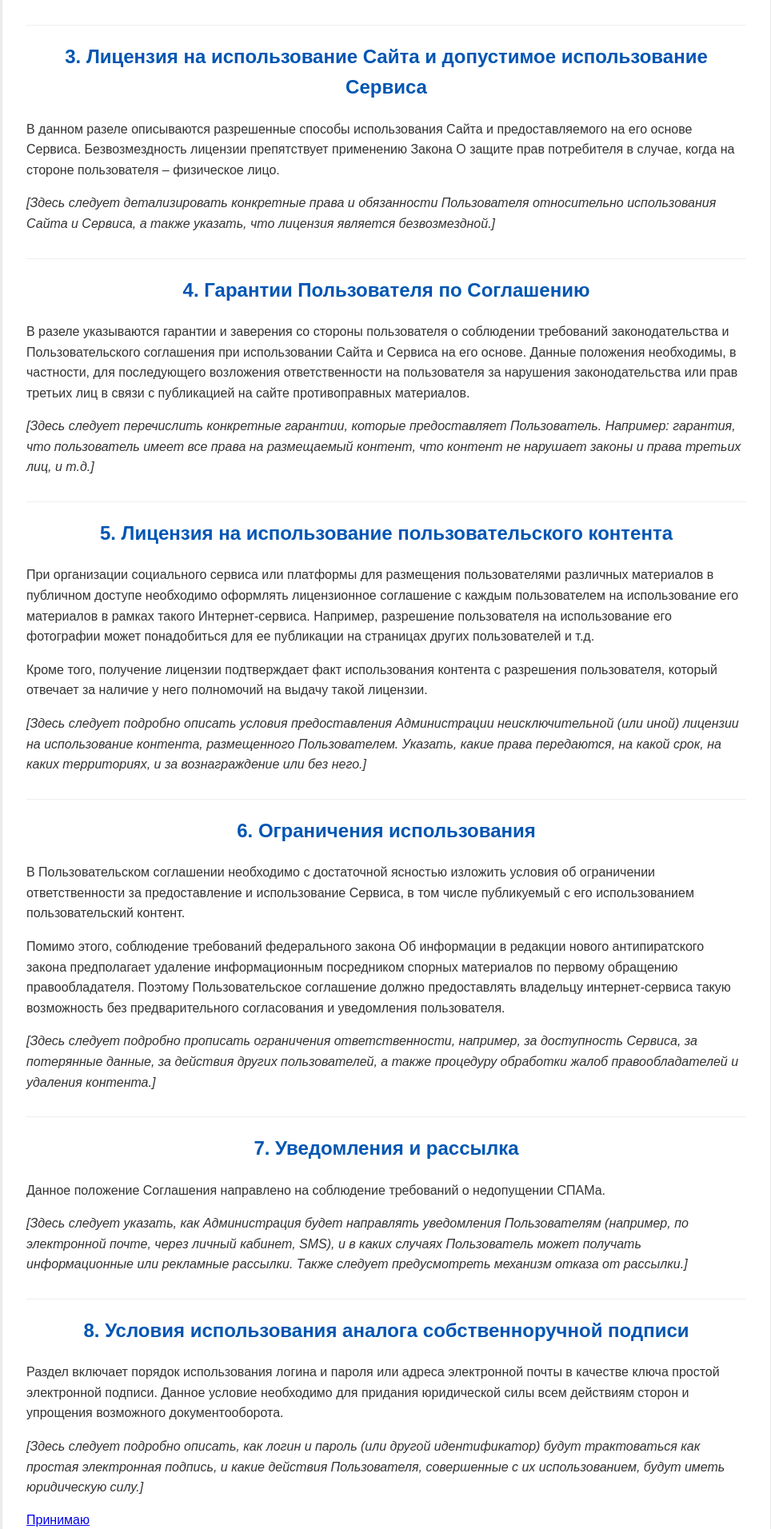
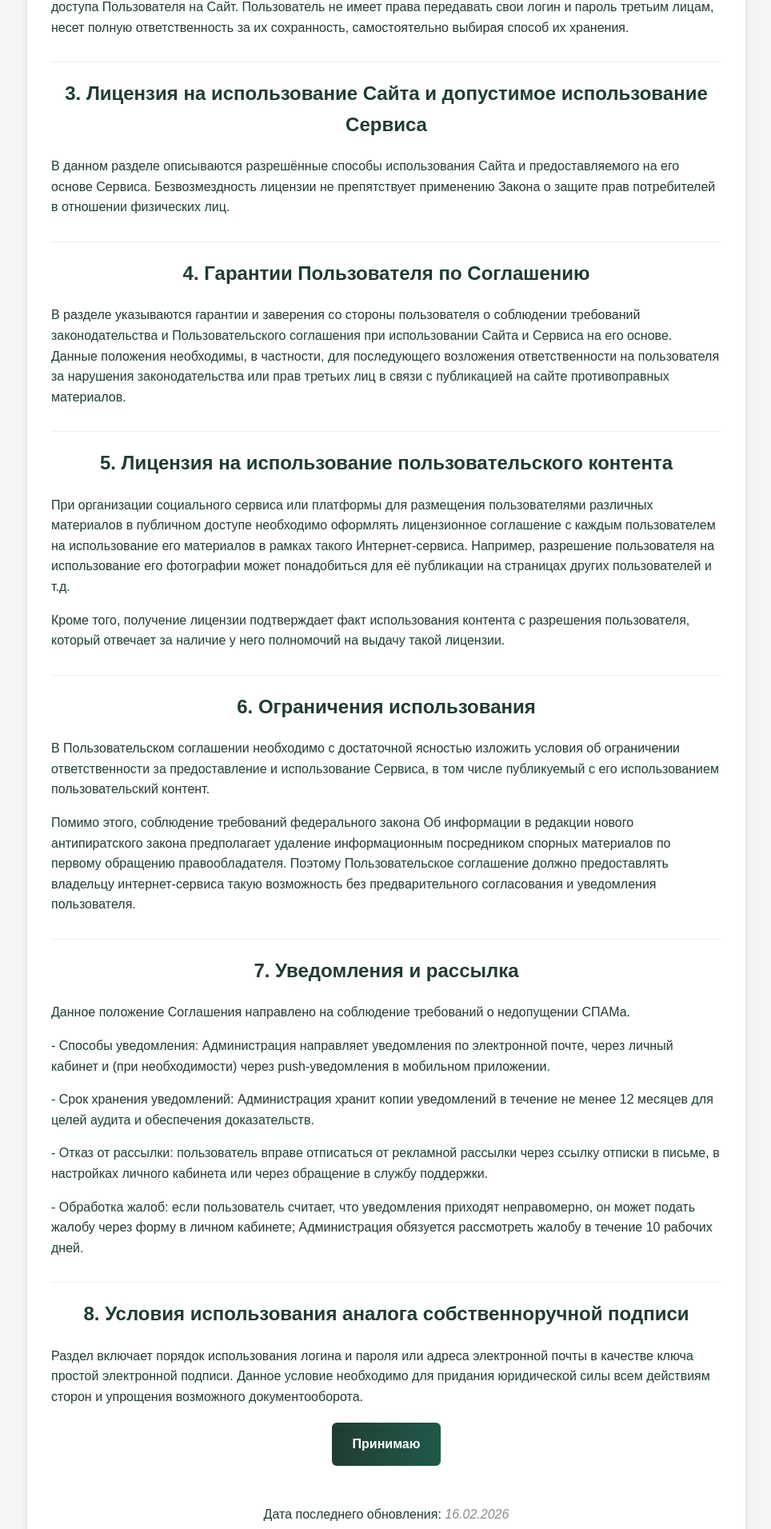
Before and after one commit to westyyk/videohosting, a Flask app: page /agreement in a window 1280 px wide. Shown: the part 1490-3402 px from the top of the page at 80% size, without its empty margins (157-1121 px from the left). Run offline with Flask 3, Linux system fonts and the light colour scheme.

Commit message:
Update agreement.html

```diff
--- a/templates/agreement.html
+++ b/templates/agreement.html
@@ -1,181 +1,183 @@
 <!DOCTYPE html>
 <html lang="ru">
 <head>
-    <meta charset="UTF-8">
+  <meta charset="UTF-8" />
+  <meta name="viewport" content="width=device-width, initial-scale=1.0"/>
+  <title>Пользовательское соглашение</title>
+  <style>
+    /* Цветовая палитра: фон #F5F5F5 и акцент #223C32 */
+    :root {
+      --bg-page: #F5F5F5;
+      --fg: #223C32;
+      --container: #ffffff;
+      --border: #e6e6e6;
+      --shadow: rgba(0,0,0,0.08);
+      --placeholder: #8a8a8a;
+      --accent: #223C32;
+      --bg-angle: 90deg; /* направление перелива (JS может переопределить) */
+      --grad-from: #223C32;
+      --grad-to: #1f5a4a;
+    }
 
-    <meta name="viewport" content="width=device-width, initial-scale=1.0">
-
-    <title>Пользовательское соглашение</title>
-
-    <style>
+    * { box-sizing: border-box; }
+    html, body { height: 100%; }
 
     body {
-
       font-family: Arial, sans-serif;
-
       line-height: 1.6;
-
-            margin: 20px;
-
-            background-color: #f4f4f4;
-
-            color: #333;
-
+      margin: 0;
+      background-color: var(--bg-page);
+      color: var(--fg);
     }
 
     .container {
-
       max-width: 900px;
-
-            margin: auto;
-
-            background: #fff;
-
+      margin: 40px auto;
+      background: var(--container);
       padding: 30px;
-
       border-radius: 8px;
-
-            box-shadow: 0 0 10px rgba(0, 0, 0, 0.1);
-
+      box-shadow: 0 0 10px var(--shadow);
+      border: 1px solid var(--border);
     }
 
     h1, h2 {
-
-            color: #0056b3;
-
+      color: var(--accent);
       text-align: center;
-
       margin-bottom: 20px;
-
     }
 
     h2 {
-
       margin-top: 30px;
-
       border-top: 1px solid #eee;
-
       padding-top: 20px;
-
     }
 
-        p {
+    p { margin-bottom: 15px; }
+    ul { margin-left: 20px; margin-bottom: 15px; }
+    li { margin-bottom: 10px; }
+    strong { font-weight: bold; }
 
-            margin-bottom: 15px;
-
+    .placeholder {
+      color: var(--placeholder);
+      font-style: italic;
     }
 
-        ul {
-
-            margin-left: 20px;
-
-            margin-bottom: 15px;
-
+    a {
+      color: var(--grad-from);
+      text-decoration: none;
     }
 
-        li {
+    a:hover, a:focus { text-decoration: none; }
 
-            margin-bottom: 10px;
-
+    /* Большая кнопка приема с переливом и заполнением при наведении (CSS внутри HTML) */
+    .accept {
+      text-align: center;
+      margin-top: 20px;
     }
 
-        strong {
-
+    /* Базовая кнопка (расширенная) - стиль через CSS */
+    .accept .btn {
+      display: inline-block;
+      padding: 14px 26px;           /* увеличенный размер */
+      border-radius: 6px;
+      color: #fff;
+      border: 0;
+      cursor: pointer;
+      text-decoration: none;
+      font-size: 16px;
       font-weight: bold;
-
+      position: relative;
+      overflow: hidden;
+      /* стартовый градиентный перелив; направление управляется через CSS-переменную */
+      background: linear-gradient(var(--bg-angle, 90deg), var(--grad-from), var(--grad-to));
+      transition: transform 0.15s ease, box-shadow 0.15s ease, background 0.25s ease;
+      outline: none;
+      user-select: none;
     }
 
-        .placeholder {
-
-            color: #999;
-
-            font-style: italic;
-
+    /* Заполнение цветом при наведении (зелёный фон) */
+    .accept .btn:hover,
+    .accept .btn:focus {
+      background: #223C32; /* зелёный заливочный цвет */
+      box-shadow: inset 0 0 0 1000px rgba(34,60,50,0.25);
+      transform: translateY(-1px);
     }
 
+    .accept .btn:active {
+      transform: translateY(0);
+      box-shadow: inset 0 0 0 1000px rgba(34,60,50,0.35);
+    }
+
+    /* Мобильная адаптация */
+    @media (max-width: 640px) {
+      .container { margin: 20px; padding: 20px; }
+    }
   </style>
-
 </head>
-
 <body>
 
   <div class="container">
-
     <h1>Пользовательское соглашение</h1>
 
-        <p>Настоящий документ «Пользовательское соглашение» представляет собой предложение ООО videohost«<span class="placeholder">_____</span>» (далее — «Администрация»), заключить договор на изложенных ниже условиях Соглашения.</p>
+    <p>Настоящий документ «Пользовательское соглашение» представляет собой предложение ООО VimeoTech (далее — «Администрация») заключить договор на изложенных ниже условиях Соглашения.</p>
 
     <h2>1. Общие положения Пользовательского соглашения</h2>
 
-        <p><strong>1.1.</strong> В настоящем документе и вытекающих или связанным с ним отношениях Сторон применяются следующие термины и определения:</p>
+    <p><strong>1.1.</strong> В настоящем документе и вытекающих или связанных с ним отношениях Сторон применяются следующие термины и определения:</p>
 
     <ul>
-
       <li><strong>а) Платформа</strong> — программно-аппаратные средства, интегрированные с Сайтом Администрации;</li>
-
       <li><strong>б) Пользователь</strong> — дееспособное физическое лицо, присоединившееся к настоящему Соглашению в собственном интересе либо выступающее от имени и в интересах представляемого им юридического лица.</li>
-
-            <li><strong>в) Сайт Администрации/ Сайт</strong> — интернет-сайты, размещенные в домене <span class="placeholder">(local))</span> и его поддоменах.</li>
-
-            <li><strong>г) Сервис</strong> — комплекс услуг и лицензия, предоставляемые Пользователю с использованием Платформы.</li>
-
+      <li><strong>в) Сайт Администрации/ Сайт</strong> — интернет-сайты, размещенные в домене <span class="placeholder">(local))</span> и его поддоменах;</li>
+      <li><strong>г) Сервис</strong> — комплекс услуг и лицензия, предоставляемые Пользователю с использованием Платформы;</li>
       <li><strong>д) Соглашение</strong> - настоящее соглашение со всеми дополнениями и изменениями.</li>
-
     </ul>
 
     <p><strong>1.2.</strong> Использование вами Сервиса любым способом и в любой форме в пределах его объявленных функциональных возможностей, включая:</p>
 
     <ul>
-
-            <li>просмотр размещенных на Сайте материалов;</li>
-
+      <li>просмотр размещённых на Сайте материалов;</li>
       <li>регистрация и/или авторизация на Сайте,</li>
-
-            <li>размещение или отображение на Сайте любых материалов, включая но не ограничиваясь такими как: тексты, гипертекстовые ссылки, изображения, аудио и видео- файлы, сведения и/или иная информация,</li>
-
+      <li>размещение или отображение на Сайте любых материалов, включая тексты, гипертекстовые ссылки, изображения, аудио и видео-файлы, сведения и/или иную информацию.</li>
     </ul>
 
     <p>создает договор на условиях настоящего Соглашения в соответствии с положениями ст.437 и 438 Гражданского кодекса Российской Федерации.</p>
 
-        <p><strong>1.3.</strong> Воспользовавшись любой из указанных выше возможностей по использованию Сервиса вы подтверждаете, что:</p>
+    <p><strong>1.3.</strong> Воспользовавшись любой из указанных выше возможностей по использованию Сервиса, вы подтверждаете, что:</p>
 
     <ul>
-
-            <li><strong>а)</strong> Ознакомились с условиями настоящего Соглашения в полном объеме до начала использования Сервиса.</li>
-
-            <li><strong>б)</strong> Принимаете все условия настоящего Соглашения в полном объеме без каких-либо изъятий и ограничений с вашей стороны и обязуетесь их соблюдать или прекратить использование Сервиса. Если вы не согласны с условиями настоящего Соглашения или не имеете права на заключение договора на их основе, вам следует незамедлительно прекратить любое использование Сервиса.</li>
-
-            <li><strong>в)</strong> Соглашение (в том числе любая из его частей) может быть изменено Администрацией без какого-либо специального уведомления. Новая редакция Соглашения вступает в силу с момента ее размещения на Сайте Администрации либо доведения до сведения Пользователя в иной удобной форме, если иное не предусмотрено новой редакцией Соглашения.</li>
-
+      <li><strong>а)</strong> Ознакомились с условиями настоящего Соглашения в полном объёме до начала использования Сервиса.</li>
+      <li><strong>б)</strong> Принимаете все условия настоящего Соглашения в полном объёме без каких-либо изъятий и ограничений с вашей стороны и обязуетесь их соблюдать или прекратить использование Сервиса.</li>
+      <li><strong>в)</strong> Соглашение (в том числе любая из его частей) может быть изменено Администрацией без какого-либо специального уведомления.</li>
     </ul>
 
     <h2>2. Условия пользования по Соглашению</h2>
 
     <p><strong>2.1.</strong> Использование функциональных возможностей Сервиса допускается только после прохождения Пользователем регистрации и авторизации на Сайте в соответствии с установленной Администрацией процедурой.</p>
 
-        <p><strong>2.2.</strong> Технические, организационные и коммерческие условия использования Сервиса, в том числе его функциональных возможностей доводятся до сведения Пользователей путем отдельного размещения на Сайте или путем нотификации Пользователей.</p>
+    <p><strong>2.2.</strong> Технические, организационные и коммерческие условия использования Сервиса, в том числе его функциональных возможностей доводятся до сведения Пользователей путём отдельного размещения на Сайте или путём нотификации Пользователей.</p>
 
     <p><strong>2.3.</strong> Выбранные Пользователем логин и пароль являются необходимой и достаточной информацией для доступа Пользователя на Сайт. Пользователь не имеет права передавать свои логин и пароль третьим лицам, несет полную ответственность за их сохранность, самостоятельно выбирая способ их хранения.</p>
 
     <h2>3. Лицензия на использование Сайта и допустимое использование Сервиса</h2>
 
-        <p>В данном разеле описываются разрешенные способы использования Сайта и предоставляемого на его основе Сервиса. Безвозмездность лицензии препятствует применению Закона О защите прав потребителя в случае, когда на стороне пользователя – физическое лицо.</p>
+    <p>В данном разделе описываются разрешённые способы использования Сайта и предоставляемого на его основе Сервиса. Безвозмездность лицензии не препятствует применению Закона о защите прав потребителей в отношении физических лиц.</p>
 
-        <p><em>[Здесь следует детализировать конкретные права и обязанности Пользователя относительно использования Сайта и Сервиса, а также указать, что лицензия является безвозмездной.]</em></p>
+
 
     <h2>4. Гарантии Пользователя по Соглашению</h2>
 
-        <p>В разеле указываются гарантии и заверения со стороны пользователя о соблюдении требований законодательства и Пользовательского соглашения при использовании Сайта и Сервиса на его основе. Данные положения необходимы, в частности, для последующего возложения ответственности на пользователя за нарушения законодательства или прав третьих лиц в связи с публикацией на сайте противоправных материалов.</p>
+    <p>В разделе указываются гарантии и заверения со стороны пользователя о соблюдении требований законодательства и Пользовательского соглашения при использовании Сайта и Сервиса на его основе. Данные положения необходимы, в частности, для последующего возложения ответственности на пользователя за нарушения законодательства или прав третьих лиц в связи с публикацией на сайте противоправных материалов.</p>
 
-        <p><em>[Здесь следует перечислить конкретные гарантии, которые предоставляет Пользователь. Например: гарантия, что пользователь имеет все права на размещаемый контент, что контент не нарушает законы и права третьих лиц, и т.д.]</em></p>
+
 
     <h2>5. Лицензия на использование пользовательского контента</h2>
 
-        <p>При организации социального сервиса или платформы для размещения пользователями различных материалов в публичном доступе необходимо оформлять лицензионное соглашение с каждым пользователем на использование его материалов в рамках такого Интернет-сервиса. Например, разрешение пользователя на использование его фотографии может понадобиться для ее публикации на страницах других пользователей и т.д.</p>
+    <p>При организации социального сервиса или платформы для размещения пользователями различных материалов в публичном доступе необходимо оформлять лицензионное соглашение с каждым пользователем на использование его материалов в рамках такого Интернет-сервиса. Например, разрешение пользователя на использование его фотографии может понадобиться для её публикации на страницах других пользователей и т.д.</p>
 
     <p>Кроме того, получение лицензии подтверждает факт использования контента с разрешения пользователя, который отвечает за наличие у него полномочий на выдачу такой лицензии.</p>
 
-        <p><em>[Здесь следует подробно описать условия предоставления Администрации неисключительной (или иной) лицензии на использование контента, размещенного Пользователем. Указать, какие права передаются, на какой срок, на каких территориях, и за вознаграждение или без него.]</em></p>
+
 
     <h2>6. Ограничения использования</h2>
 
@@ -183,33 +185,32 @@
 
     <p>Помимо этого, соблюдение требований федерального закона Об информации в редакции нового антипиратского закона предполагает удаление информационным посредником спорных материалов по первому обращению правообладателя. Поэтому Пользовательское соглашение должно предоставлять владельцу интернет-сервиса такую возможность без предварительного согласования и уведомления пользователя.</p>
 
-        <p><em>[Здесь следует подробно прописать ограничения ответственности, например, за доступность Сервиса, за потерянные данные, за действия других пользователей, а также процедуру обработки жалоб правообладателей и удаления контента.]</em></p>
+
 
     <h2>7. Уведомления и рассылка</h2>
 
     <p>Данное положение Соглашения направлено на соблюдение требований о недопущении СПАМа.</p>
+    <p>- Способы уведомления: Администрация направляет уведомления по электронной почте, через личный кабинет и (при необходимости) через push-уведомления в мобильном приложении.</p>
+    <p>- Срок хранения уведомлений: Администрация хранит копии уведомлений в течение не менее 12 месяцев для целей аудита и обеспечения доказательств.</p>
+    <p>- Отказ от рассылки: пользователь вправе отписаться от рекламной рассылки через ссылку отписки в письме, в настройках личного кабинета или через обращение в службу поддержки.</p>
+    <p>- Обработка жалоб: если пользователь считает, что уведомления приходят неправомерно, он может подать жалобу через форму в личном кабинете; Администрация обязуется рассмотреть жалобу в течение 10 рабочих дней.</p>
 
-        <p><em>[Здесь следует указать, как Администрация будет направлять уведомления Пользователям (например, по электронной почте, через личный кабинет, SMS), и в каких случаях Пользователь может получать информационные или рекламные рассылки. Также следует предусмотреть механизм отказа от рассылки.]</em></p>
+
+
 
     <h2>8. Условия использования аналога собственноручной подписи</h2>
 
     <p>Раздел включает порядок использования логина и пароля или адреса электронной почты в качестве ключа простой электронной подписи. Данное условие необходимо для придания юридической силы всем действиям сторон и упрощения возможного документооборота.</p>
 
-        <p><em>[Здесь следует подробно описать, как логин и пароль (или другой идентификатор) будут трактоваться как простая электронная подпись, и какие действия Пользователя, совершенные с их использованием, будут иметь юридическую силу.]</em></p>
+    <div class="accept" aria-label="Принимаю соглашение">
+      <a href="/sogl" class="btn" role="button">Принимаю</a>
+    </div>
 
-			<div style="text=align:center">
-                <a href="/sogl">Принимаю</a>
-			</div>
     <p style="text-align: center; margin-top: 40px;">
-
-
       Дата последнего обновления: <span class="placeholder">16.02.2026</span>
-
-
     </p>
 
   </div>
 
 </body>
-
 </html>
```
Lines whose indentation alone changed are shown as unchanged.
